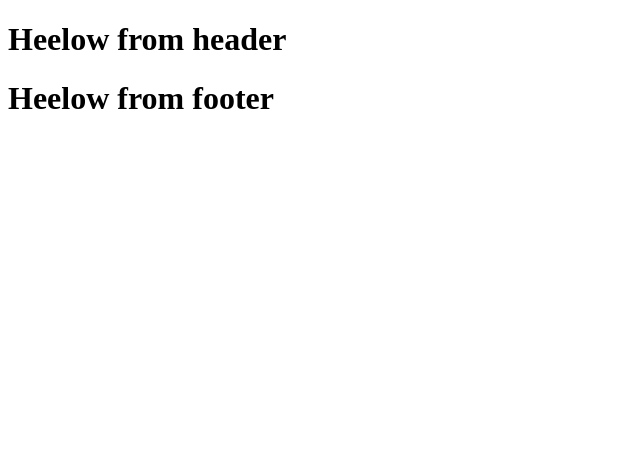
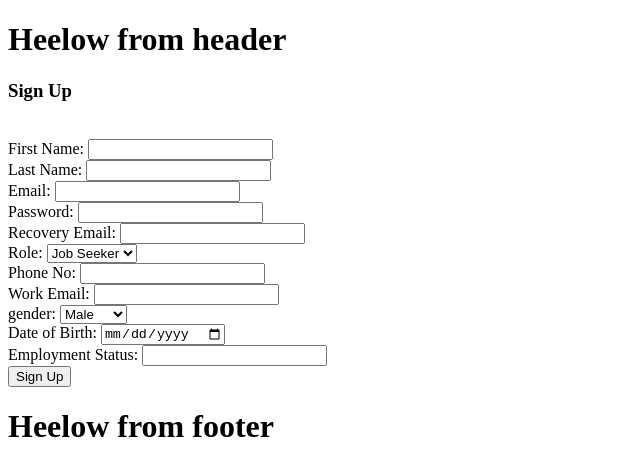
Before and after one commit to Muhammad-Ahmad-Jutt/portfolio-frontend, a React (Create React App) app: page /sign-up in a window 1280 px wide. Shown: the top 476 px of the page, without its empty margins (0-640 px from the left). Built offline with nearby package versions, Linux system fonts and the light colour scheme; no server answers.

Commit message:
added env for backend url, completed the sing-in and sign up temraroly

```diff
--- a/src/App.js
+++ b/src/App.js
@@ -2,7 +2,7 @@ import { BrowserRouter, Routes, Route } from "react-router-dom";
 import Header from './components/header-footer/header'
 import Footer from "./components/header-footer/footer";
 import Signin from "./pages/auth/signin";
-
+import Signup from "./pages/auth/signup";
 function App() {
   return (
     <BrowserRouter>
@@ -10,7 +10,8 @@ function App() {
 
       <Routes>
         <Route path="/" element={<h1>homepage</h1>} />
-        <Route path="/signin" element={<Signin />} />
+        <Route path="/sign-in" element={<Signin />} />
+        <Route path="/sign-up" element={<Signup />} />
       </Routes>
 
       <Footer />
--- a/src/pages/auth/signin.js
+++ b/src/pages/auth/signin.js
@@ -1,6 +1,37 @@
-export default function signin (){
+import { useState } from "react"
+const API_URL = process.env.REACT_APP_FLASK_SERVER
 
-    return <>
-        <h1>heelow from sign in</h1>
-    </>
+export default function SignIn (){
+    // state for the email and password
+    const [email, setEmail]= useState("")
+    const [password, setPassword]=useState("")
+    const handleSubmit = async (e)=>{
+        e.preventDefault();
+        const payload = {
+          email:email,
+          password:password
+
+        }
+        const res = await fetch(`${API_URL}/api/v1/auth/sign-in`,{
+          method: 'POST',
+          headers: { "Content-Type": "application/json" },
+          body:JSON.stringify(payload)
+        })
+        const data = await res.json();
+        console.log(data)
+    };
+
+    return (<form onSubmit={handleSubmit}>
+        <h3>heelow from sign in</h3>
+        <br />
+      <label>
+        email: <input name="emailInput" value={email} onChange={(e)=>setEmail(e.target.value)}/>
+      </label>
+      <br />
+        <label>
+        Password: <input name="passwordInput" value={password} onChange={(e)=>setPassword(e.target.value)}/>
+      </label>
+      <br />
+      <button type="submit">Sign In</button>
+    </form>)
 }
--- a/src/pages/auth/signup.js
+++ b/src/pages/auth/signup.js
@@ -0,0 +1,124 @@
+import { useState } from "react";
+const API_URL = process.env.REACT_APP_FLASK_SERVER
+export default function Signup (){
+
+
+  const [firstname, setFirstname] = useState("");
+  const [lastname, setLastname] = useState("");
+  const [email, setEmail] = useState("");
+  const [password, setPassword] = useState("");
+  const [recoveryEmail, setRecoveryEmail] = useState("");
+  const [role, setRole] = useState("job_seeker");
+  const [phoneNo, setPhoneNo] = useState("");
+  const [workEmail, setWorkEmail] = useState("");
+  const [gender, setGender] = useState("");
+  const [dob, setDob] = useState("");
+  const [empStatus, setEmpStatus] = useState("");
+
+  const handleSubmit = async (e) => {
+    e.preventDefault();
+    const payload = {
+      firstname,
+      lastname,
+      email,
+      password,
+      recovery_email: recoveryEmail,
+      role,
+      phone_no: phoneNo,
+      work_email: workEmail,
+      gender,
+      dob,
+      emp_status: empStatus,
+    };
+    const res = await fetch(`${API_URL}/api/v1/auth/sign-up`, {
+      method: "POST",
+      headers: { "Content-Type": "application/json" },
+      body: JSON.stringify(payload),
+    });
+
+    const data = await res.json();
+    console.log(data)
+  };
+
+
+    return (
+          <form onSubmit={handleSubmit}>
+      <h3>Sign Up</h3>
+      <br />
+
+      <label>
+        First Name:{" "}
+        <input value={firstname} onChange={(e) => setFirstname(e.target.value)} />
+      </label>
+      <br />
+
+      <label>
+        Last Name:{" "}
+        <input value={lastname} onChange={(e) => setLastname(e.target.value)} />
+      </label>
+      <br />
+
+      <label>
+        Email:{" "}
+        <input value={email} onChange={(e) => setEmail(e.target.value)} />
+      </label>
+      <br />
+
+      <label>
+        Password:{" "}
+        <input value={password} onChange={(e) => setPassword(e.target.value)} />
+      </label>
+      <br />
+
+      <label>
+        Recovery Email:{" "}
+        <input value={recoveryEmail} onChange={(e) => setRecoveryEmail(e.target.value)} />
+      </label>
+      <br />
+
+      <label>
+        Role:{" "}
+        <select value={role} onChange={(e) => setRole(e.target.value)}>
+          <option value="job_seeker">Job Seeker</option>
+          <option value="recruiter">Recruiter</option>
+        </select>
+      </label>
+      <br />
+
+      <label>
+        Phone No:{" "}
+        <input value={phoneNo} onChange={(e) => setPhoneNo(e.target.value)} />
+      </label>
+      <br />
+
+      <label>
+        Work Email:{" "}
+        <input value={workEmail} onChange={(e) => setWorkEmail(e.target.value)} />
+      </label>
+      <br />
+
+      <label>
+        gender:{" "}
+        <select value={gender} onChange={(e) => setGender(e.target.value)}>
+          <option value="Male">Male</option>
+          <option value="Female">Female</option>
+        </select>
+      </label>
+      <br />
+
+      <label>
+        Date of Birth:{" "}
+        <input type="date" value={dob} onChange={(e) => setDob(e.target.value)} />
+      </label>
+      <br />
+
+      <label>
+        Employment Status:{" "}
+        <input value={empStatus} onChange={(e) => setEmpStatus(e.target.value)} />
+      </label>
+      <br />
+
+      <button type="submit">Sign Up</button>
+    </form>
+    );
+}
```
Also changed, not shown: 1 other file (tests, documents, lock files or other folders).
